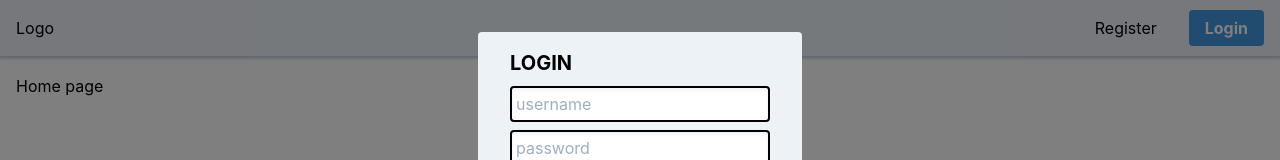
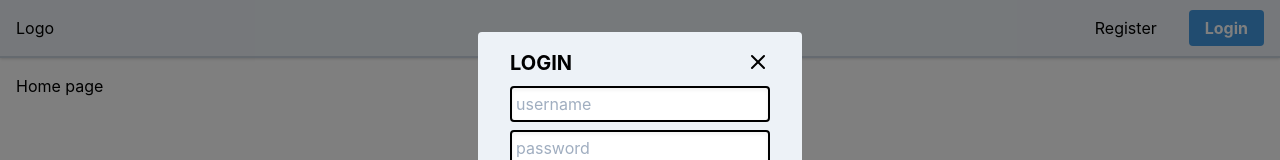
Before and after one commit to aerlaut/web-tobi-frontend, a React (Create React App) app: page / in a window 1280 px wide. Both pictures are taken after a click on the link "Login". Shown: the top 160 px of the page. Built offline with nearby package versions, Linux system fonts and the light colour scheme.

Commit message:
login from overlay

```diff
--- a/src/components/AppBar.js
+++ b/src/components/AppBar.js
@@ -1,32 +1,53 @@
 import React, { useState } from 'react'
-import { Link } from 'react-router-dom'
+import { Link, useHistory } from 'react-router-dom'
+import cx from 'classnames'
 
 export default function AppBar() {
+  const history = useHistory()
+
   const [showLogin, setShowLogin] = useState(false)
   const [username, setUsername] = useState('')
   const [password, setPassword] = useState('')
+  const [formStatus, setFormStatus] = useState('')
 
   const handleLogin = (e) => {
     e.preventDefault()
 
-    let form = document.getElementById('login')
-    let formData = new FormData(form)
-
-    fetch(`${process.env.REACT_APP_API_URL}/login`, {
+    // Submit form
+    fetch(`${process.env.REACT_APP_API_URL}/auth/login`, {
       method: 'POST',
       headers: {
-        'Content-Type': 'application/json',
+        'Content-type': 'application/json',
       },
       body: JSON.stringify({
         username: username,
         password: password,
       }),
     })
-      .then((res) => res.json())
       .then((res) => {
-        // Save login information using localstorage
+        if (!res.ok) {
+          throw new Error('Error logging in')
+        }
+        return res.json()
       })
-      .catch((err) => console.error(err))
+      .then((res) => {
+        if (res.status != 'ok') {
+          setFormStatus({ type: 'error', message: res.message })
+        } else {
+          // Save token
+          localStorage.setItem('token', res.data.token)
+          localStorage.setItem('username', res.data.user.username)
+
+          // Forward to login page
+          history.push('/dashboard')
+          showLogin(false)
+        }
+      })
+      .catch((err) => {
+        // Show error details
+        console.error(err)
+        setFormStatus({ type: 'error', message: 'Connnection error' })
+      })
   }
 
   return (
@@ -56,9 +77,6 @@ export default function AppBar() {
           showLogin ? 'fixed w-screen h-screen fixed top-0 left-0' : 'hidden'
         }
         style={{ backgroundColor: 'rgba(0, 0, 0, 0.5)' }}
-        onClick={(e) => {
-          setShowLogin(!showLogin)
-        }}
       >
         <div className="w-100 my-8 flex justify-center">
           <form
@@ -66,7 +84,31 @@ export default function AppBar() {
             className="py-4 px-8 bg-gray-200 rounded"
             onSubmit={handleLogin}
           >
-            <h3 className="font-bold text-xl">LOGIN</h3>
+            <h3 className="font-bold text-xl clearfix">
+              LOGIN
+              <span
+                className="cursor-pointer float-right leading-6"
+                onClick={(e) => {
+                  setShowLogin(!showLogin)
+                }}
+              >
+                <svg
+                  className="inline-block"
+                  xmlns="http://www.w3.org/2000/svg"
+                  width="24"
+                  height="24"
+                  viewBox="0 0 24 24"
+                  fill="none"
+                  stroke="#000000"
+                  stroke-width="2"
+                  stroke-linecap="round"
+                  stroke-linejoin="round"
+                >
+                  <line x1="18" y1="6" x2="6" y2="18"></line>
+                  <line x1="6" y1="6" x2="18" y2="18"></line>
+                </svg>
+              </span>
+            </h3>
             <input
               type="text"
               placeholder="username"
@@ -82,9 +124,19 @@ export default function AppBar() {
               className="p-1 rounded shadow-inner my-2 block border-2 border-black"
               onChange={(e) => setPassword(e.target.value)}
             ></input>
-            <button className="py-2 px-4 bg-blue-500 hover:bg-blue-700 text-white font-bold rounded cursor-pointer text-center block">
+            <button className="py-2 px-4 bg-blue-500 hover:bg-blue-700 text-white font-bold rounded cursor-pointer text-center">
               LOGIN
             </button>
+            {formStatus === '' ? null : (
+              <p
+                className={cx('text-white rounded py-2 px-4', {
+                  'bg-red-800': formStatus.type == 'error',
+                  'bg-green-600': formStatus.type == 'success',
+                })}
+              >
+                {formStatus.statusText}
+              </p>
+            )}
           </form>
         </div>
       </div>
```
